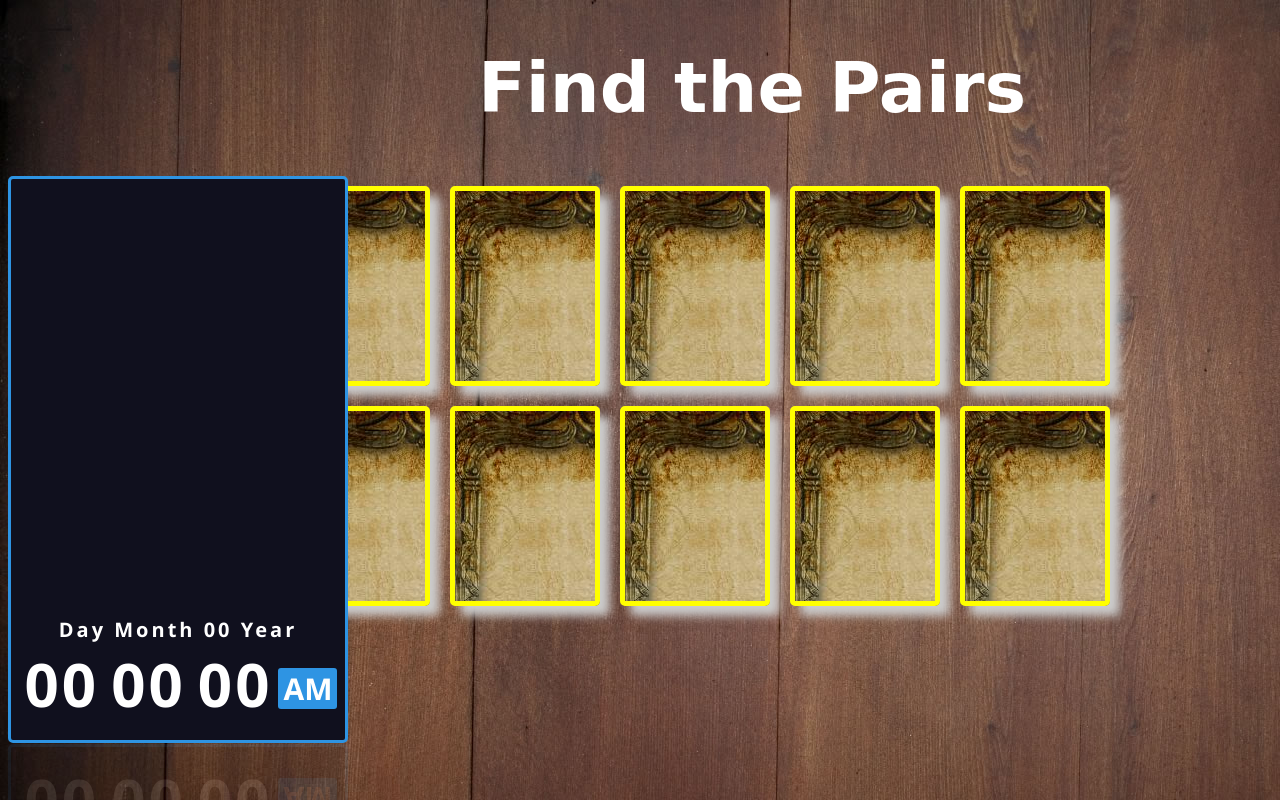
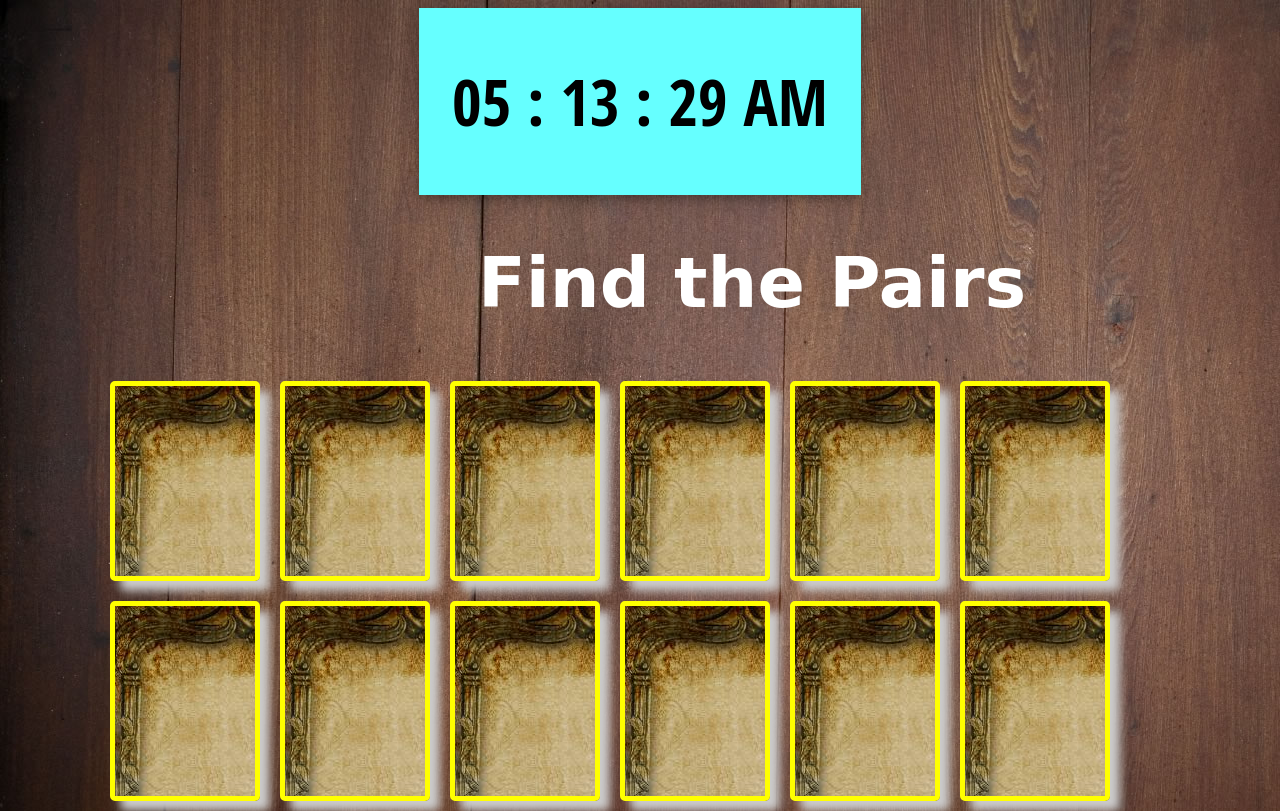
Before and after one commit to chamodisamarasinghe/Game, a plain HTML site: page index.html in a window 1280 px wide. Drawn offline with Linux system fonts and the light colour scheme.

Commit message:
Updated time

```diff
--- a/index.html
+++ b/index.html
@@ -52,56 +52,6 @@
         }
 
 
-        .datetime{
-            color: #fff;
-            background: #10101E;
-            font-family: "Segoe UI", sans-serif;
-            width: 340px;
-            padding: 15px 10px;
-            border: 3px solid #2E94E3;
-            border-radius: 5px;
-            -webkit-box-reflect: below 1px linear-gradient(transparent, rgba(255, 255, 255, 0.1));
-            transition: 0.5s;
-            transition-property: background, box-shadow;
-        }
-
-
-        .datetime:hover{
-            background: #2E94E3;
-            box-shadow: 0 0 30px #2E94E3;
-        }
-
-        .date{
-           font-size: 20px;
-           font-weight: 600;
-           text-align: center;
-           letter-spacing: 3px;
-        }
-
-        .time{
-            font-size: 60px;
-            display: flex;
-            justify-content: center;
-            align-items: center;
-        }
-
-        .time span:not(:last-child){
-            position: relative;
-            margin: 0 6px;
-            font-weight: 600;
-            text-align: center;
-            letter-spacing: 3px;
-        }
-
-       .time span:last-child{
-           background: #2E94E3;
-           font-size: 30px;
-           font-weight: 600;
-           text-transform: uppercase;
-           margin-top: 10px;
-           padding: 0 5px;
-           border-radius: 3px;
-       }
 
 /*.card span:nth-child(1){*/
 /*    background: linear-gradient(to right, transparent, red);*/
@@ -117,14 +67,30 @@
 /*        }*/
 
 
+        @import url('https://fonts.googleapis.com/css2?family=Open+Sans+Condensed:wght@300&display=swap');
 
+
+        #digital-clock {
+            background-color: #66ffff;
+            width: 35%;
+            margin: auto;
+            padding-top: 50px;
+            padding-bottom: 50px;
+            font-family: 'Open Sans Condensed', sans-serif;
+            font-size: 64px;
+            text-align: center;
+            box-shadow: 0 4px 8px 0 rgba(0, 0, 0, 0.2), 0 6px 20px 0 rgba(0, 0, 0, 0.19);
+        }
 
 
 
 
     </style>
 </head>
-<body onload="initClock()">
+<body >
+
+<div id = "digital-clock"> </div>
+
 
 <h1>Find the Pairs</h1>
 <div id="border">
@@ -146,20 +112,6 @@
 </div>
 
 
-<div class="datetime">
-    <div class="date">
-        <span id="dayname">Day</span>
-        <span id="month">Month</span>
-        <span id="daynum">00</span>
-        <span id="year">Year</span>
-    </div>
-    <div class="time">
-        <span id="hour">00</span>
-        <span id="minutes">00</span>
-        <span id="seconds">00</span>
-        <span id="period">AM</span>
-    </div>
-</div>
 
 
 
@@ -170,45 +122,63 @@
 
 
 <script>
-    function updateClock() {
-        var now = new Date();
-        var dname = now.getDay(),
-            mo = now.getMonth(),
-            dnum = now.getDate(),
-            yr = now.getFullYear(),
-            hou = now.getHours(),
-            min = now.getMinutes(),
-            sec = now.getSeconds(),
-            pe = "AM";
+    function Time() {
 
-        if(hou == 0){
-            hou = 12;
+        // Creating object of the Date class
+        var date = new Date();
+
+        // Get current hour
+        var hour = date.getHours();
+        // Get current minute
+        var minute = date.getMinutes();
+        // Get current second
+        var second = date.getSeconds();
+
+        // Variable to store AM / PM
+        var period = "";
+
+        // Assigning AM / PM according to current hour
+        if (hour >= 12) {
+            period = "PM";
+        } else {
+            period = "AM";
         }
 
-        if(hou > 12){
-            hou = hou-12;
-            pe = "PM";
+        // Converting the hour in 12-hour format
+        if (hour == 0) {
+            hour = 12;
+        } else {
+            if (hour > 12) {
+                hour = hour - 12;
+            }
         }
 
-        Number.prototype.pad = function (digits) {
-            for (var n = this.toString(); n.length < digits; n=0+n);
-            return n;
+        // Updating hour, minute, and second
+        // if they are less than 10
+        hour = update(hour);
+        minute = update(minute);
+        second = update(second);
 
+        // Adding time elements to the div
+        document.getElementById("digital-clock").innerText = hour + " : " + minute + " : " + second + " " + period;
+
+        // Set Timer to 1 sec (1000 ms)
+        setTimeout(Time, 1000);
+    }
+
+    // Function to update time elements if they are less than 10
+    // Append 0 before time elements if they are less than 10
+    function update(t) {
+        if (t < 10) {
+            return "0" + t;
         }
+        else {
+            return t;
+        }
+    }
 
-        var months = ["January", "February", "March", "April", "May", "June", "July", "August", "September", "October", "November", "December"];
-        var week = ["Sunday", "Monday", "Tuesday", "Wednesday", "Thursday", "Friday", "Saturday"];
-        var ids = ["dayname", "month", "daynum", "year", "hour", "minutes", "seconds", "period"];
-        var values = [week[dname], months[mo], dnum.pad(2), yr, hou.pad(2), min.pad(2), sec, pe];
-        for (var i = 0; i < ids.length; i++)
+    Time();
 
-            function initClock() {
-                updateClock();
-                window.setInterval("updateClock()", 1)
-                document.getElementById(ids[i]).firstChild.nodeValue = values[i];
-
-            }
-    }
 </script>
 
 
```
